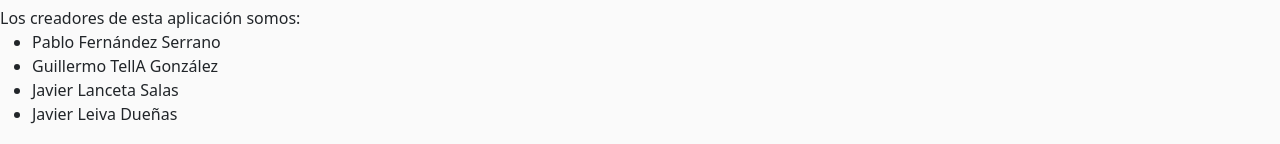
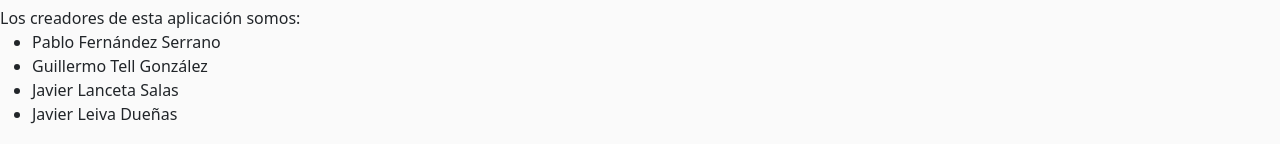
Before and after one commit to pablofs02/shopeen, a React (Vite) app: page /about in a window 1280 px wide. Shown: the part 232-376 px from the top of the page. Built offline with nearby package versions, Linux system fonts and the light colour scheme.

Commit message:
Update About.tsx

```diff
--- a/src/pages/About.tsx
+++ b/src/pages/About.tsx
@@ -11,7 +11,7 @@ function About(){
                 Los creadores de esta aplicación somos:
                 <ul>
                     <li>Pablo Fernández Serrano</li>
-                    <li>Guillermo TellA González</li>
+                    <li>Guillermo Tell González</li>
                     <li>Javier Lanceta Salas</li>
                     <li>Javier Leiva Dueñas</li>
                 </ul>
```
